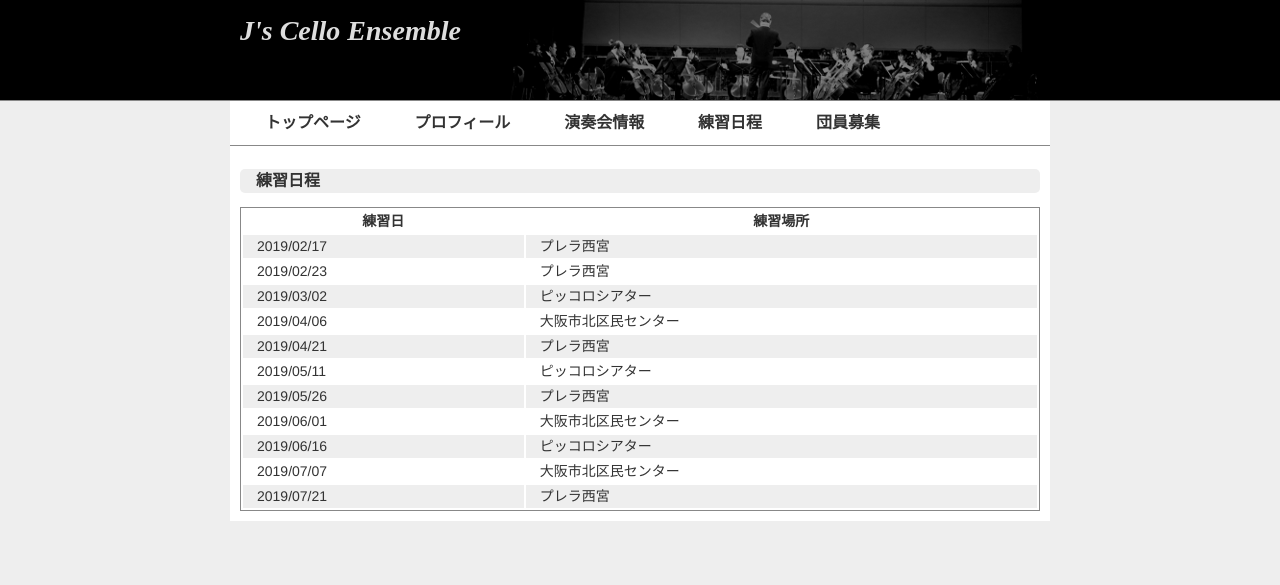
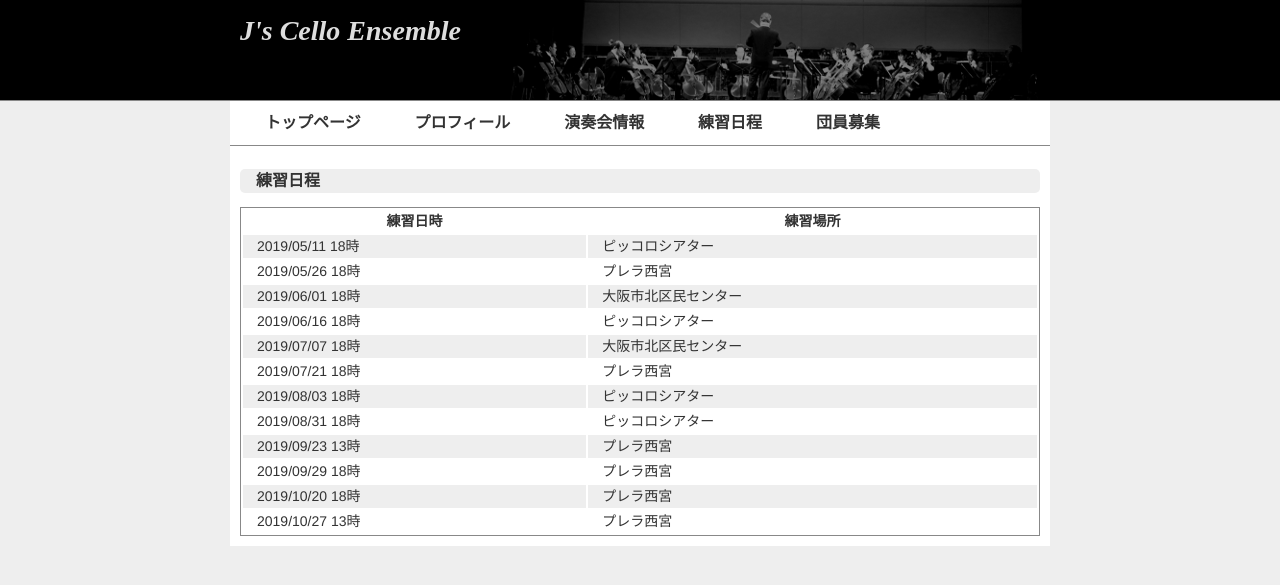
Before and after one commit to mzdusk/js-hp, a Jekyll site: the page built from practice.html, in a window 1280 px wide. Shown: the top 585 px of the page. Built offline with Jekyll 4.4.1, drawn with Linux system fonts in a browser that asks for light colours.

Commit message:
練習日程を更新

```diff
--- a/_data/news.yml
+++ b/_data/news.yml
@@ -1,9 +1,11 @@
+- date: 2019-04-24
+  content: 練習日程を更新しました。
 - date: 2019-02-05
   content: 練習日程を更新しました。
 - date: 2018-12-18
   content: 練習日程を更新しました。
-- date: 2018-10-07
-  content: 演奏会情報を追加しました。
+#- date: 2018-10-07
+#  content: 演奏会情報を追加しました。
 #- date: 2018-09-01
 #  content: 練習日程を更新しました。
 #- date: 2018-07-15
--- a/_data/practice.yml
+++ b/_data/practice.yml
@@ -1,22 +1,24 @@
-- date: 2019-02-17
+- date: 2019-05-11 18:00:00
+  place: ピッコロシアター
+- date: 2019-05-26 18:00:00
   place: プレラ西宮
-- date: 2019-02-23
+- date: 2019-06-01 18:00:00
+  place: 大阪市北区民センター
+- date: 2019-06-16 18:00:00
+  place: ピッコロシアター
+- date: 2019-07-07 18:00:00
+  place: 大阪市北区民センター
+- date: 2019-07-21 18:00:00
   place: プレラ西宮
-- date: 2019-03-02
+- date: 2019-08-03 18:00:00
   place: ピッコロシアター
-- date: 2019-04-06
-  place: 大阪市北区民センター
-- date: 2019-04-21
+- date: 2019-08-31 18:00:00
+  place: ピッコロシアター
+- date: 2019-09-23 13:00:00
   place: プレラ西宮
-- date: 2019-05-11
-  place: ピッコロシアター
-- date: 2019-05-26
+- date: 2019-09-29 18:00:00
   place: プレラ西宮
-- date: 2019-06-01
-  place: 大阪市北区民センター
-- date: 2019-06-16
-  place: ピッコロシアター
-- date: 2019-07-07
-  place: 大阪市北区民センター
-- date: 2019-07-21
+- date: 2019-10-20 18:00:00
   place: プレラ西宮
+- date: 2019-10-27 13:00:00
+  place: プレラ西宮
--- a/practice.html
+++ b/practice.html
@@ -7,14 +7,14 @@ title: 練習日程
 <table class="practice">
   <thead>
     <tr>
-      <th>練習日</th>
+      <th>練習日時</th>
       <th>練習場所</th>
     </tr>
   </thead>
   <tbody>
     {% for d in site.data.practice %}
     <tr>
-      <td>{{ d.date | date: "%Y/%m/%d" }}</td>
+      <td>{{ d.date | date: "%Y/%m/%d %H時" }}</td>
       <td>{{ d.place }}</td>
     </tr>
     {% endfor %}
```
